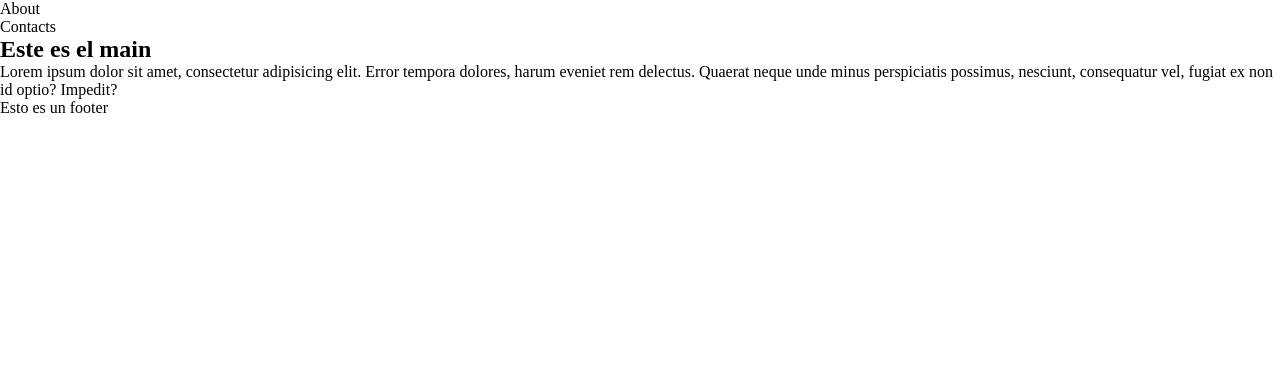
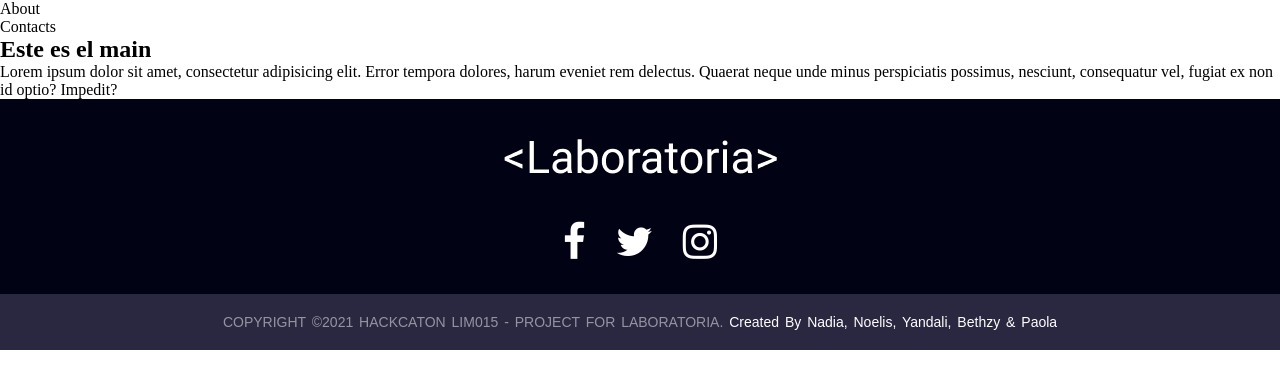
Before and after one commit to yandali-damian/hackatonLIM015, a plain HTML site: page index.html in a window 1280 px wide. Drawn offline with Linux system fonts and the light colour scheme.

Commit message:
add footer and images

```diff
--- a/index.html
+++ b/index.html
@@ -6,6 +6,7 @@
   <meta name="viewport" content="width=device-width, initial-scale=1.0">
   <title>Hackathon</title>
   <link rel="stylesheet" href="main.css">
+  <link rel="stylesheet" href="https://stackpath.bootstrapcdn.com/font-awesome/4.7.0/css/font-awesome.min.css">
 </head>
 <body>
   <header>
@@ -20,10 +21,22 @@
     <h2>Este es el main</h2>
     <p>Lorem ipsum dolor sit amet, consectetur adipisicing elit. Error tempora dolores, harum eveniet rem delectus. Quaerat neque unde minus perspiciatis possimus, nesciunt, consequatur vel, fugiat ex non id optio? Impedit?</p>
   </main>
+  <!--Section Footer-->
   <footer>
-    <p>
-      Esto es un footer
-    </p>
-  </footer>
+    <div class="footer-content">
+        <img src="./images/_Laboratoria_.png">
+        <ul class="socials">
+            <li><a href=" " target="blank"><i class="fa fa-facebook"></i></a></li>
+            <li><a href=" " target="blank"><i class="fa fa-twitter"></i></a></li>
+            <li><a href=" " target="blank"><i class="fa fa-instagram"></i></a></li>
+        </ul>
+    </div>
+    <div class="footer-bottom">
+        <p>
+        <span>copyright &copy;2021 Hackcaton LIM015 - Project for Laboratoria.</span>
+        Created by Nadia, Noelis, Yandali, Bethzy & Paola
+        </p>
+    </div>
+</footer>
 </body>
 </html>
--- a/main.css
+++ b/main.css
@@ -3,3 +3,74 @@
     padding: 0;
     box-sizing: border-box;
 }
+
+/***********FOOTER***************/
+footer {
+    bottom: 0;
+    left: 0;
+    right: 0;
+    background: #010114fd;
+    height: auto;
+    width: 100%;
+    padding-top: 40px;
+    color: #fff;
+}
+
+.footer-content {
+    display: flex;
+    align-items: center;
+    justify-content: center;
+    flex-direction: column;
+    text-align: center;
+}
+
+
+.socials {
+    list-style: none;
+    display: flex;
+    align-items: center;
+    justify-content: center;
+    margin: 3rem 0 2rem 0;
+
+}
+
+.socials li {
+    margin: 0 15px;
+}
+
+.socials a {
+    text-decoration: none;
+    color: #fff;
+}
+
+.socials a i {
+    font-size: 2.5rem;
+    transition: color .3s ease;
+    cursor: url('/src/images/dedo.cur'), auto;
+
+}
+
+.socials a:hover i {
+    color: rgb(192, 55, 197);
+}
+
+.footer-bottom {
+    background: rgb(42, 39, 65);
+    width: 100%;
+    padding: 20px 0;
+    text-align: center;
+}
+
+.footer-bottom p {
+    font-family: 'Montserrat', sans-serif;
+    font-size: 14px;
+    word-spacing: 2px;
+    text-transform: capitalize;
+}
+
+.footer-bottom span {
+    font-family: 'Montserrat', sans-serif;
+    text-transform: uppercase;
+    opacity: .5;
+    font-weight: 200;
+}
```
Also changed, not shown: images/_Laboratoria_.png (added).
